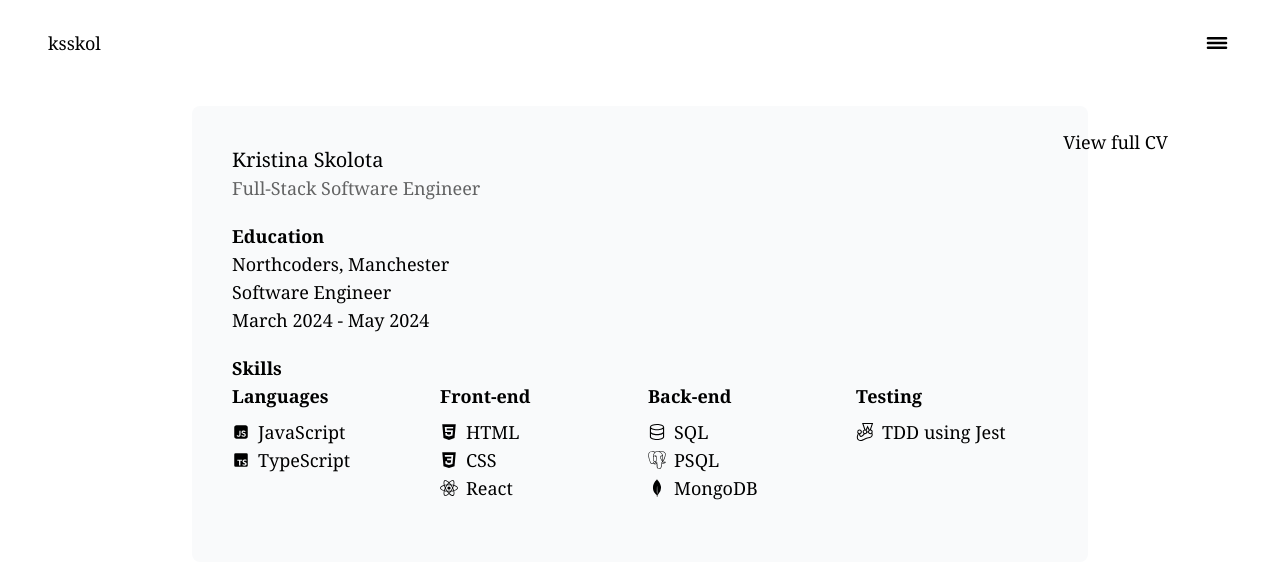
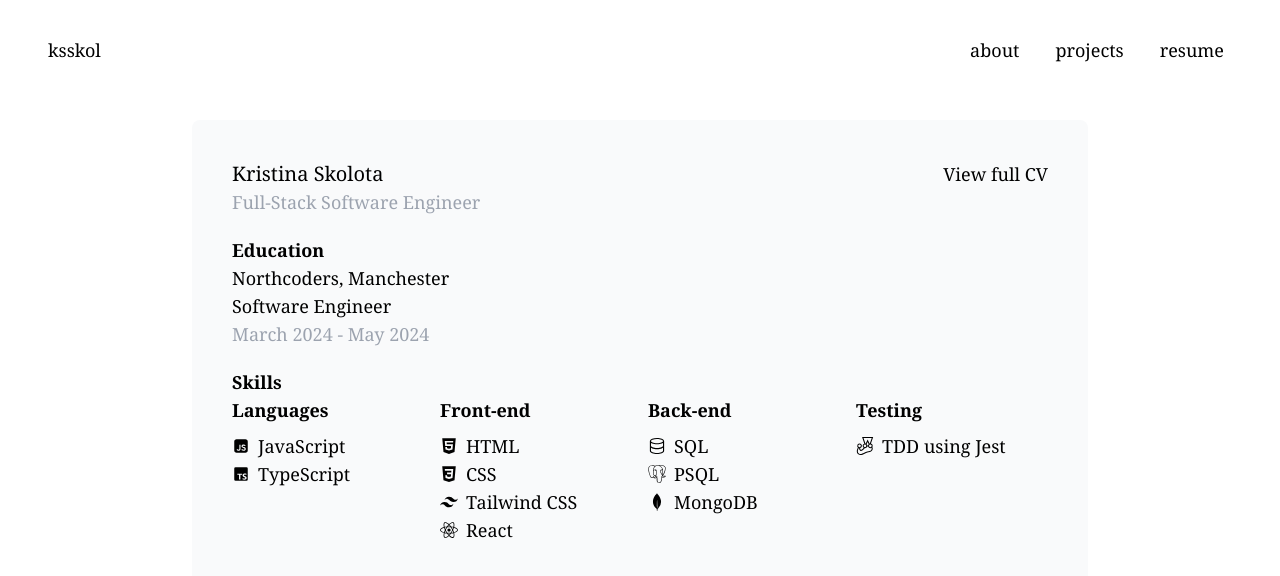
Before and after one commit to ksskol/ksskol, a React (Vite) app: page /resume in a window 1280 px wide. Shown: the top 576 px of the page. Built offline with nearby package versions, Linux system fonts and the light colour scheme.

Commit message:
different screen size style

```diff
--- a/src/components/Header.jsx
+++ b/src/components/Header.jsx
@@ -1,11 +1,9 @@
-// header.jsx
-
 import { useState } from "react";
 import { Link } from "react-router-dom";
 import { IoReorderThree } from "react-icons/io5";
 import { VscChromeClose } from "react-icons/vsc";
 
-export default function NavBar() {
+export default function Header() {
   const [isMenuOpen, setIsMenuOpen] = useState(false);
 
   function handleClick() {
@@ -22,36 +20,44 @@ export default function NavBar() {
   }
 
   return (
-    <div className="block">
+    <div className="block sticky top-0 bg-white">
       <div className="flex items-center justify-between p-2">
         <Link className="text-lg" to={`/`}>ksskol</Link>
 
+        <div className="laptop:hidden">
           <button onClick={handleClick} className="flex items-center text-3xl">
             {isMenuOpen ? <VscChromeClose /> : <IoReorderThree />}
           </button>
+        </div>
+
+        <div className="hidden laptop:flex space-x-5 text-lg">
+          <Link to={`/`} onClick={handleLinkClick} className="p-2">
+            about
+          </Link>
+          <Link to={`/projects`} onClick={handleLinkClick} className="p-2">
+            projects
+          </Link>
+          <Link to={`/resume`} onClick={handleLinkClick} className="p-2">
+            resume
+          </Link>
+        </div>
+      </div>
 
       {isMenuOpen && (
-          <div className="absolute right-0 top-16 z-10 w-10/12 p-4 bg-white shadow-md rounded-md">
+        <div className="laptop:hidden absolute right-0 top-16 z-10 w-10/12 p-4 bg-white shadow-md rounded-md tablet:w-7/12">
           <div className="grid grid-cols-1 space-y-5">
-              <button className="p-2 flex">
-                <Link to={`/`} onClick={handleLinkClick}>
+            <Link to={`/`} onClick={handleLinkClick} className="p-2 flex">
               about
             </Link>
-              </button>
-              <button className="p-2 flex">
-                <Link to={`/projects`} onClick={handleLinkClick}>
+            <Link to={`/projects`} onClick={handleLinkClick} className="p-2 flex">
               projects
             </Link>
-              </button>
-              <button className="p-2 flex">
-                <Link to={`/resume`} onClick={handleLinkClick}>
+            <Link to={`/resume`} onClick={handleLinkClick} className="p-2 flex">
               resume
             </Link>
-              </button>
           </div>
         </div>
       )}
     </div>
-    </div>
   );
 }
--- a/src/components/MainInfo.jsx
+++ b/src/components/MainInfo.jsx
@@ -5,11 +5,13 @@ import Projects from "./Projects";
 export default function MainInfo() {
   return (
     <main>
-      <div className="mt-60">
-        <h1 className="text-2xl laptop:text-3xl">Kristina Skolota</h1>
-        <h2 className="text-4xl laptop:text-5xl">Software Engineer</h2>
+      <div>
+        <div className="my-60 laptop:my-72">
+          <h1 className="text-2xl laptop:text-3xl desktop:text-4xl">Kristina Skolota</h1>
+          <h2 className="text-4xl laptop:text-5xl desktop:text-6xl">Software Engineer</h2>
         <Contact />
-        <h3 className="mt-60 my-10 text-2xl text-bold">Projects</h3>
+        </div>
+        <h3 className="my-10 text-2xl text-bold">Projects</h3>
         <div className="px-3 pb-10 grid grid col-1 ">
           <Projects className="text-2xl" />
         </div>
--- a/src/components/Projects.jsx
+++ b/src/components/Projects.jsx
@@ -1,6 +1,6 @@
 export default function Projects() {
   return (
-    <div className="mt-5 grid grid-cols-1 laptop:grid-cols-3 gap-4">
+    <div className="mt-5 grid grid-cols-1 tablet:grid-cols-2 laptop:grid-cols-3 gap-7 desktop:grid-cols-4 fourK:grid-cols-5">
       <div className="mb-10">
         <div className="rounded-md border-2 overflow-hidden h-40">
           <a href="https://github.com/ksskol/NC_News_FE" target="_blank">
--- a/src/components/Resume.jsx
+++ b/src/components/Resume.jsx
@@ -7,23 +7,24 @@ import { GoDatabase } from "react-icons/go";
 import { FaReact } from "react-icons/fa";
 import { IoLogoCss3 } from "react-icons/io";
 import { FaHtml5 } from "react-icons/fa";
+import { RiTailwindCssFill } from "react-icons/ri";
 
 export default function Resume() {
   return (
     <div className="mt-10 w-full flex flex-col items-center">
-      <div className="w-full bg-gray-50 max-w-4xl p-10 rounded-lg text-lg">
+      <div className=" relative w-full bg-gray-50 max-w-4xl p-10 rounded-lg text-lg">
         <h1 className="text-xl ">Kristina Skolota</h1>
-        <h3 className="opacity-60">Full-Stack Software Engineer</h3>
+        <h3 className="text-gray-400">Full-Stack Software Engineer</h3>
         <div className="my-5">
           <h3 className="font-bold">Education</h3>
           {/* <img
             className="w-full max-w-24"
             src="https://www.manchesterdigital.com/storage/6766/Northcoders-Primary-Logo---Red.png"
             alt="Northcoders"
-          /> */}
+            /> */}
           <h4> Northcoders, Manchester</h4>
           <p>Software Engineer</p>
-          <p>March 2024 - May 2024</p>
+          <p className="text-gray-400">March 2024 - May 2024</p>
         </div>
         <h3 className="font-bold">Skills</h3>
         <div className="grid grid-cols-1 gap-4 laptop:grid-cols-4">
@@ -43,6 +44,9 @@ export default function Resume() {
             </p>
             <p className="flex items-center">
               <IoLogoCss3 className="mr-2" /> CSS
+            </p>
+            <p className="flex items-center">
+              <RiTailwindCssFill className="mr-2" /> Tailwind CSS
             </p>
             <p className="flex items-center">
               <FaReact className="mr-2" /> React
@@ -68,9 +72,11 @@ export default function Resume() {
           </div>
         </div>
         <div className="flex justify-center mt-5">
-          <a href="../../adding/KristinaSkolotaCV.pdf" target="_blank">
-            <button type="button" className="laptop:absolute top-32 right-28">View full CV</button>
-          </a>
+            <a href="../../adding/KristinaSkolotaCV.pdf" target="_blank">
+              <button type="button" className="tablet:absolute top-10 right-10 ">
+                View full CV
+              </button>
+            </a>
         </div>
       </div>
     </div>
--- a/tailwind.config.js
+++ b/tailwind.config.js
@@ -11,8 +11,8 @@ export default {
       mob: "375px",
       tablet: "768px",
       laptop: "1024px",
-      desktop: "1280px",
-      // laptopl: "1440px",
+      desktop: "1440px",
+      fourK: "2560px",
     },
   },
   plugins: [],
```
Lines whose indentation alone changed are shown as unchanged.
